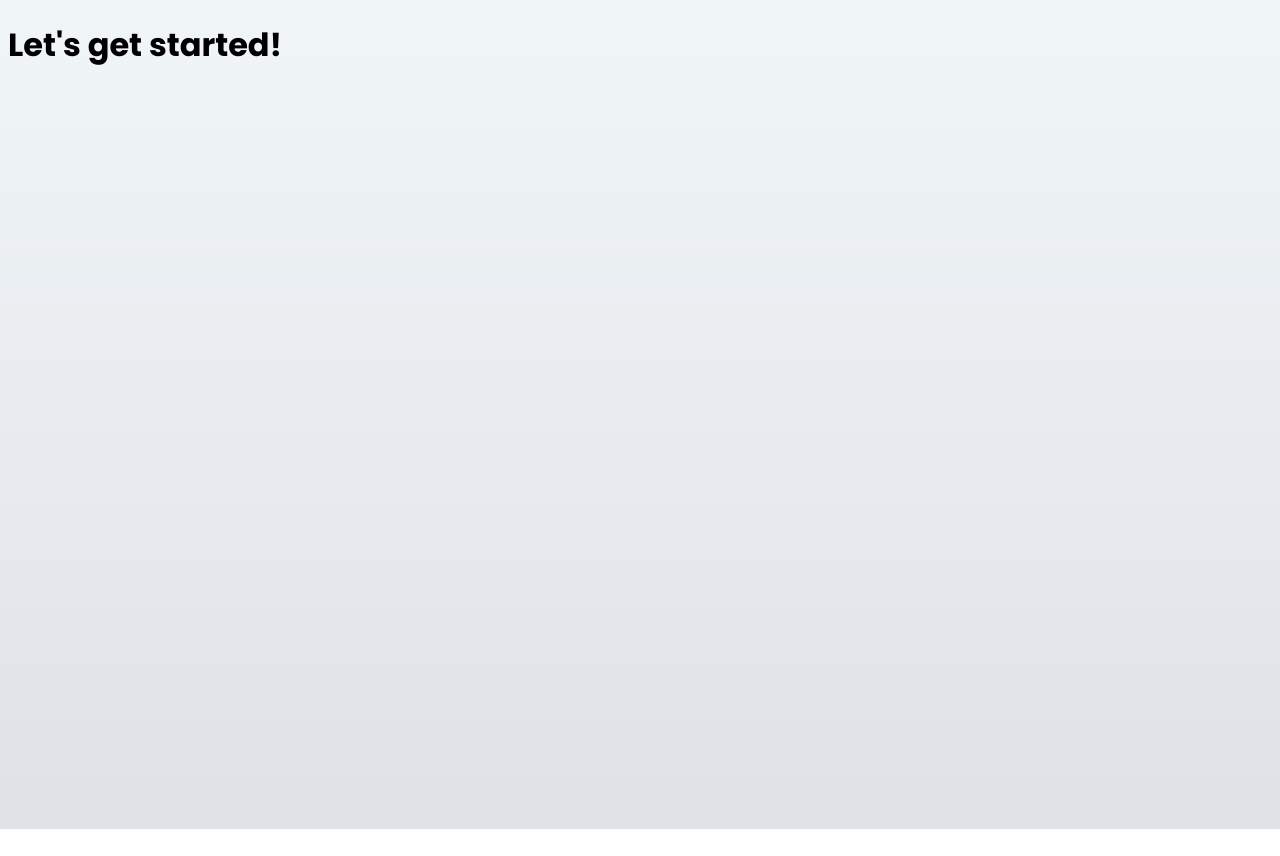
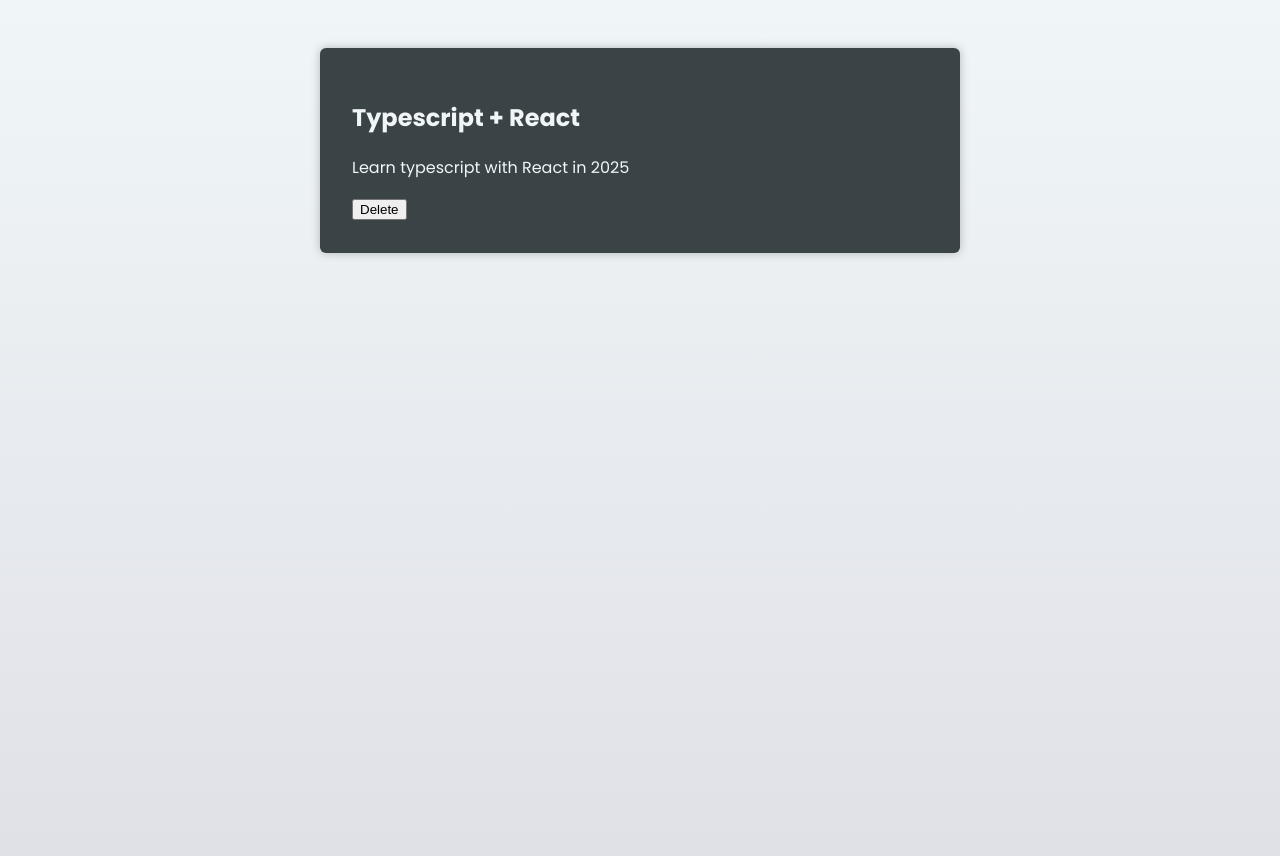
Before and after one commit to eulybin/goals-app-ts-react, a React (Vite) app: page / in a window 1280 px wide. Before the commit the page ends 829 px from the top, so only its background shows below. Built offline with nearby package versions, Linux system fonts and the light colour scheme; the HTML template or start-up script is replaced by a standard one.

Commit message:
set a basic type obj for component props

```diff
--- a/src/App.tsx
+++ b/src/App.tsx
@@ -1,3 +1,9 @@
+import CourseGoal from './components/CourseGoal';
+
 export default function App() {
-  return <h1>Let's get started!</h1>;
+  return (
+    <main>
+      <CourseGoal title='Typescript + React' description='Learn typescript with React in 2025' />
+    </main>
+  );
 }
--- /dev/null
+++ b/src/components/CourseGoal.tsx
@@ -0,0 +1,18 @@
+type CourseGoalProps = {
+  title: string;
+  description: string;
+};
+
+const CourseGoal = ({ title, description }: CourseGoalProps) => {
+  return (
+    <article>
+      <div>
+        <h2>{title}</h2>
+        <p>{description}</p>
+        <button>Delete</button>
+      </div>
+    </article>
+  );
+};
+
+export default CourseGoal;
```
